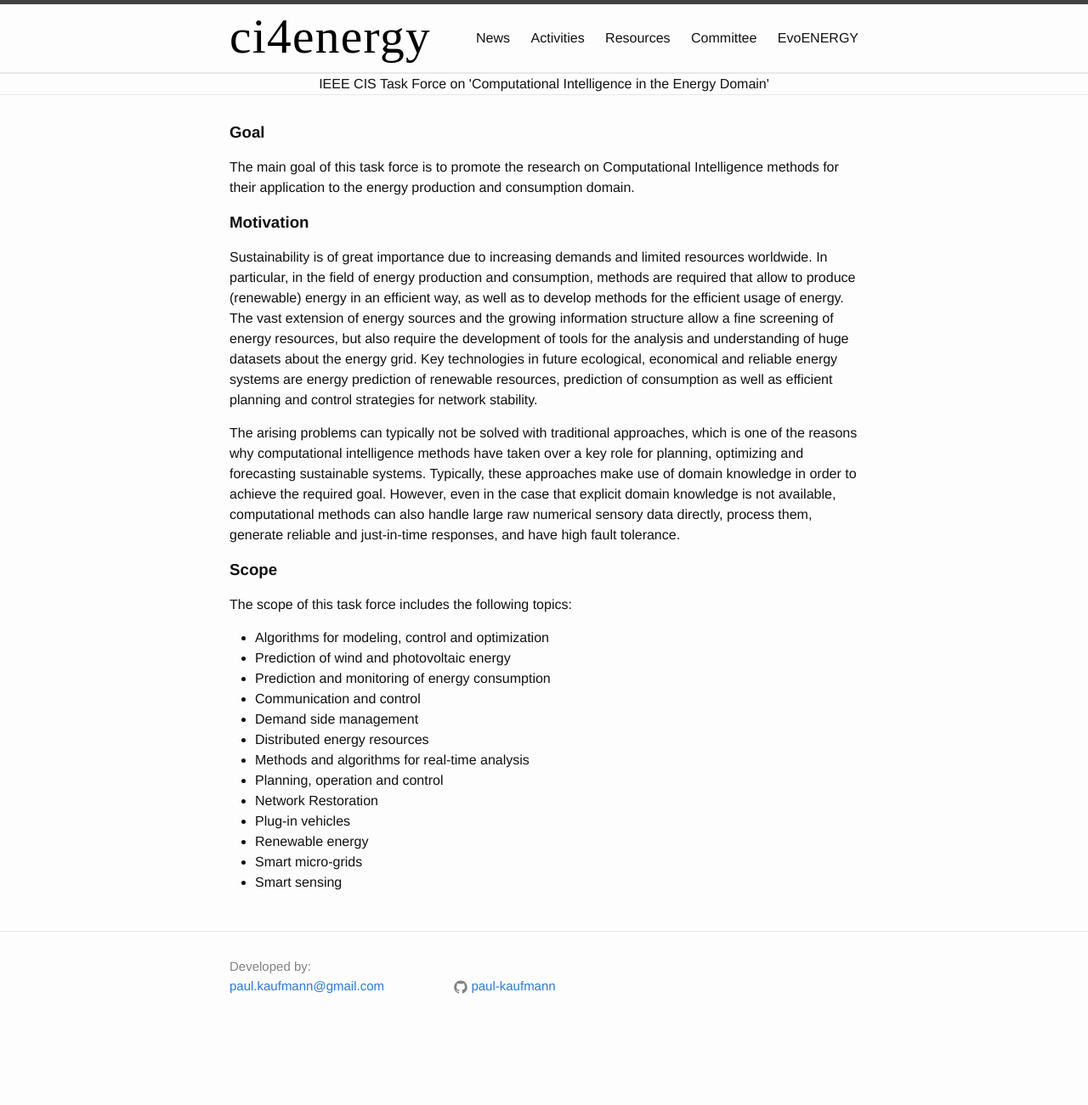
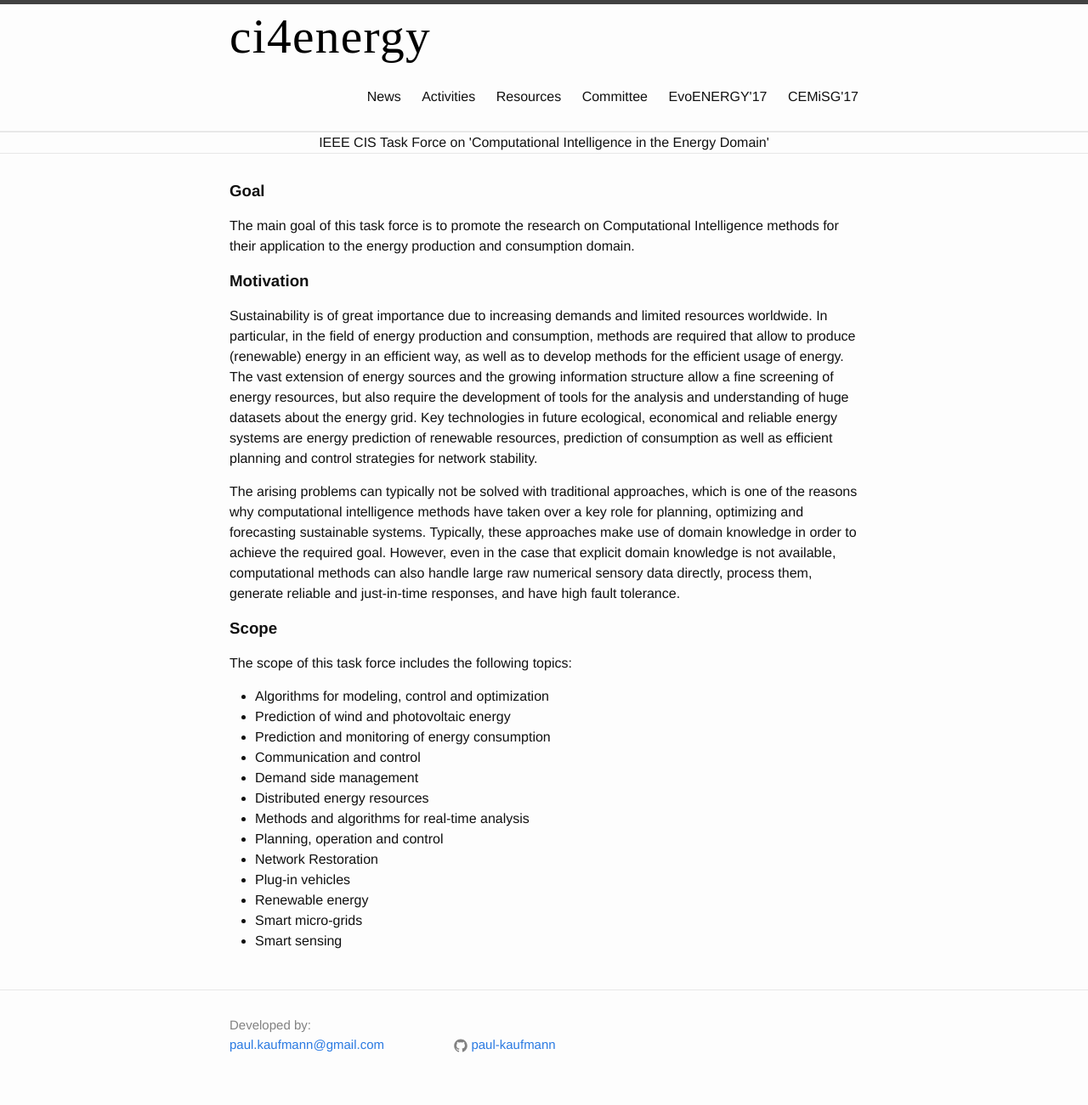
Before and after one commit to ci4energy/ci4energy.github.io, a Jekyll site: the page built from index.html, in a window 1280 px wide. Shown: the whole page at 85% size. Built offline with Jekyll 4.4.1, drawn with Linux system fonts in a browser that asks for light colours; before the commit the page ends 1232 px from its top, so only the background shows below that.

Commit message:
no message

```diff
--- a/_includes/header.html
+++ b/_includes/header.html
@@ -20,7 +20,8 @@
           <a class="page-link" href="{{ p.url | prepend: site.baseurl }}">{{ p.title }}</a>
           {% endif %}
         {% endfor %}
-		<a class="page-link" href="http://www.evostar.org/2017/cfp_evoenergy.php">EvoENERGY</a>
+		<a class="page-link" href="http://www.evostar.org/2017/cfp_evoenergy.php">EvoENERGY'17</a>
+		<a class="page-link" href="http://www.cemisg.org/">CEMiSG'17</a>
       </div>
     </nav>
   </div>
```
